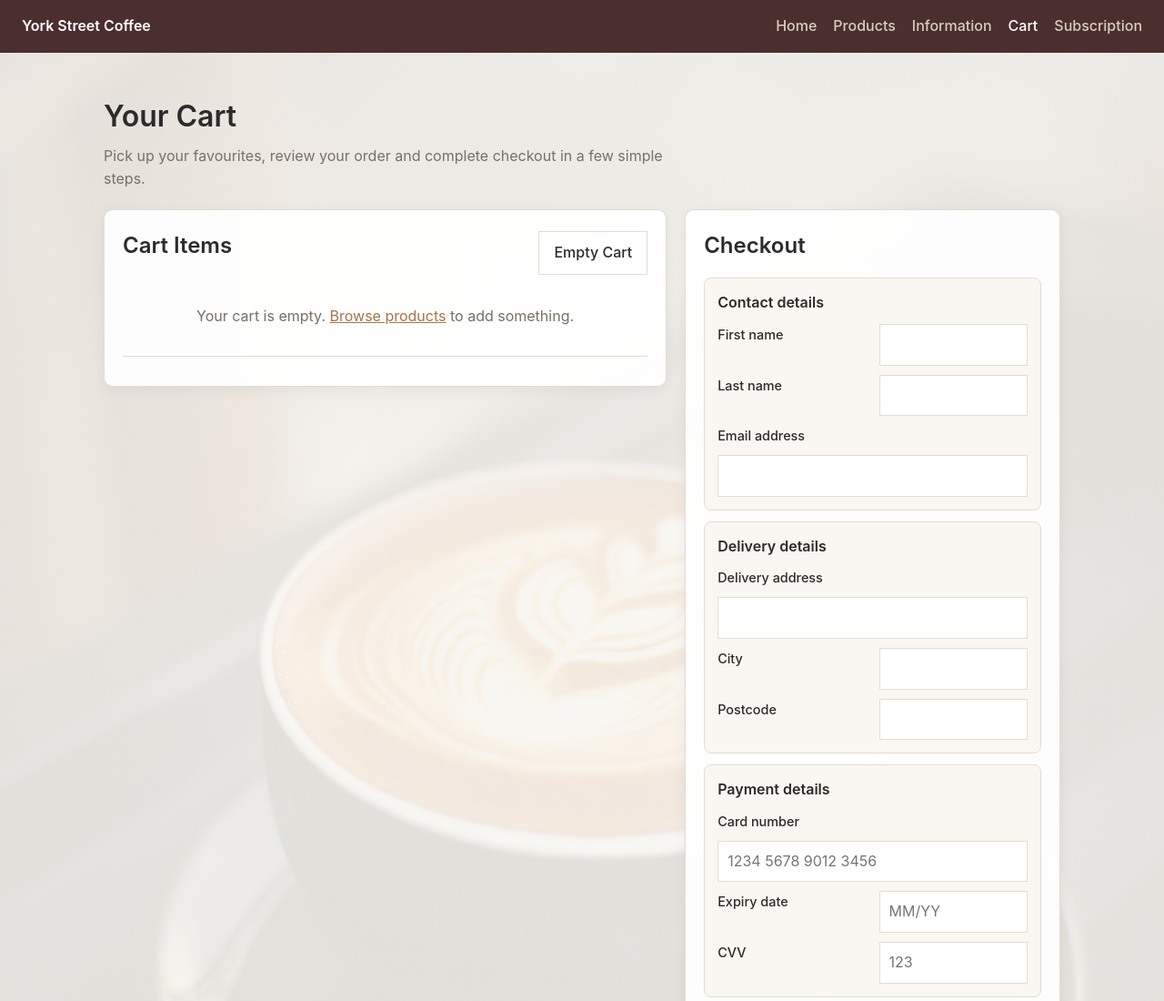
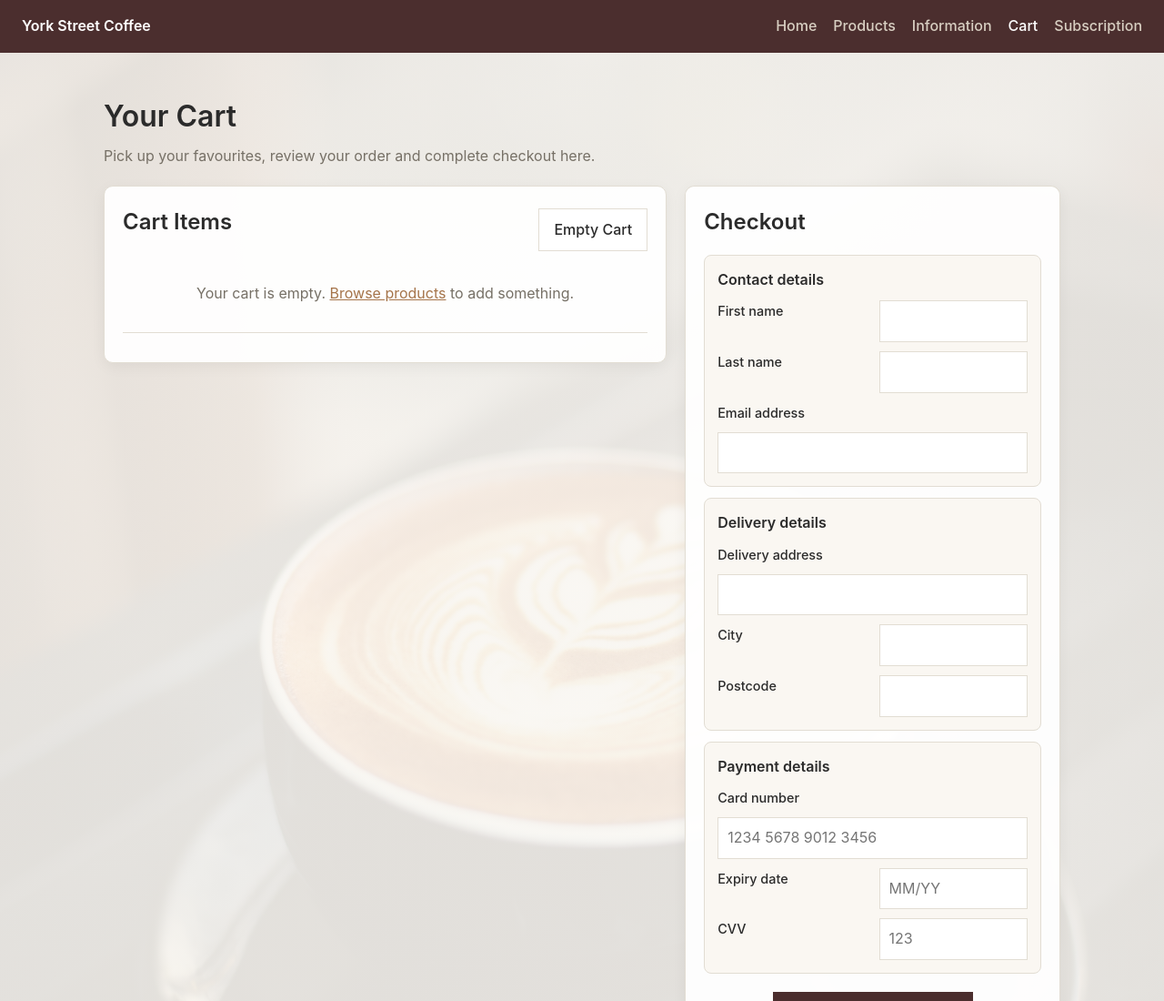
Before and after one commit to ewilkinson896/COM109-CW2, a plain HTML site: page pages/cart.html in a window 1280 px wide. Shown: the top 1100 px of the page at 91% size. Drawn offline with nearby package versions, Linux system fonts and the light colour scheme.

Commit message:
edit paragraph

```diff
--- a/pages/cart.html
+++ b/pages/cart.html
@@ -22,7 +22,7 @@
     <main class="cart-page">
       <div class="page-intro">
         <h1>Your Cart</h1>
-        <p>Pick up your favourites, review your order and complete checkout in a few simple steps.</p>
+        <p>Pick up your favourites, review your order and complete checkout here.</p>
       </div>
 
       <div class="cart-layout">
```
